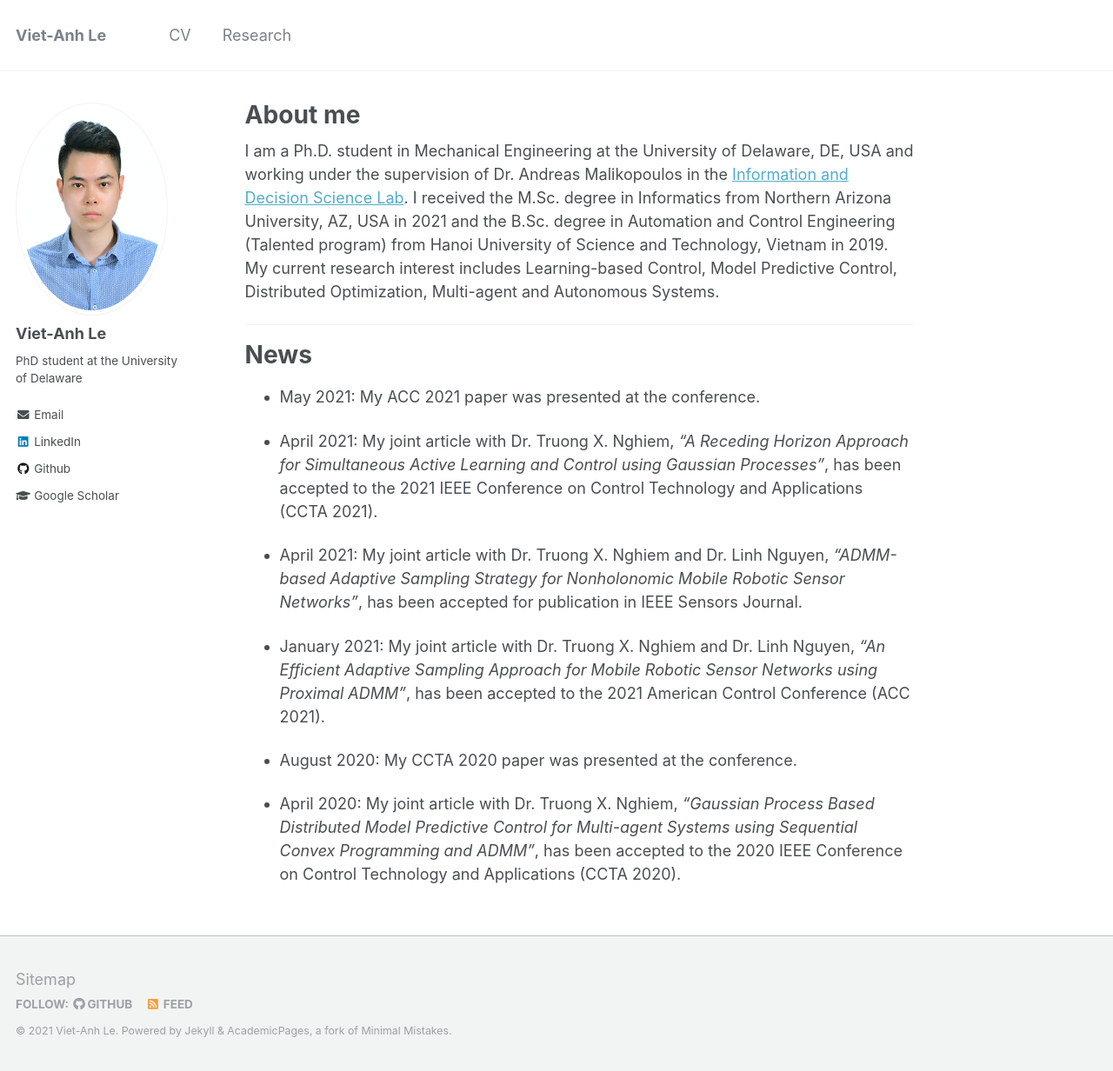
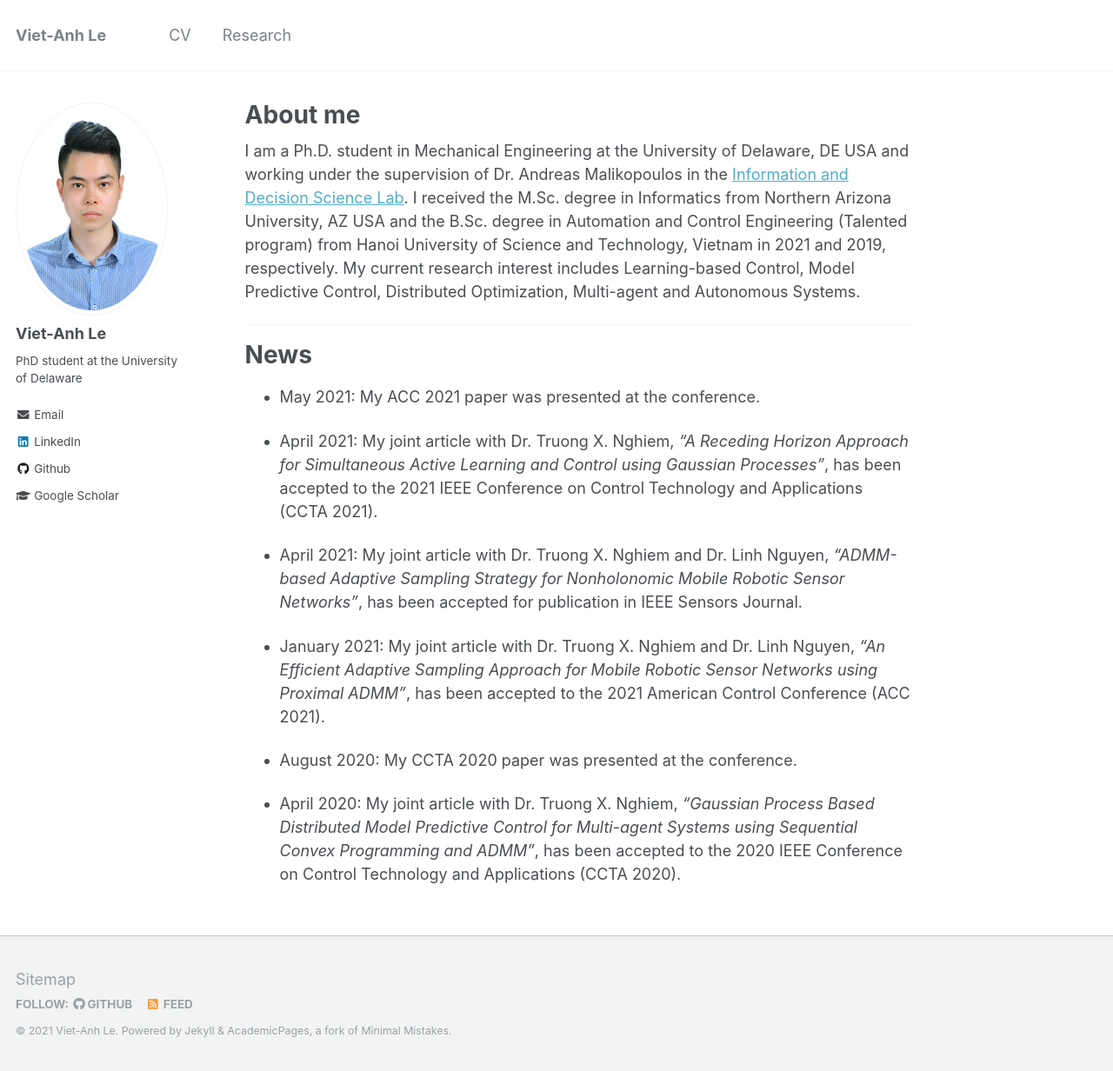
Before and after one commit to vietanhle0101/vietanhle0101.github.io, a Jekyll site: the page built from _pages/about.md, in a window 1280 px wide and 1232 px high. Shown: the whole window at 87% size. Built offline with Jekyll 4.4.1, drawn with Linux system fonts in a browser that asks for light colours.

Commit message:
minor thing

```diff
--- a/_pages/about.md
+++ b/_pages/about.md
@@ -8,8 +8,8 @@ redirect_from:
   - /about.html
 ---
 
-I am a Ph.D. student in Mechanical Engineering at the University of Delaware, DE, USA and working under the supervision of Dr. Andreas Malikopoulos in the [Information and Decision Science Lab](https://sites.udel.edu/ids-lab/people/).
-I received the M.Sc. degree in Informatics from Northern Arizona University, AZ, USA in 2021 and the B.Sc. degree in Automation and Control Engineering (Talented program) from Hanoi University of Science and Technology, Vietnam in 2019.
+I am a Ph.D. student in Mechanical Engineering at the University of Delaware, DE USA and working under the supervision of Dr. Andreas Malikopoulos in the [Information and Decision Science Lab](https://sites.udel.edu/ids-lab/people/).
+I received the M.Sc. degree in Informatics from Northern Arizona University, AZ USA and the B.Sc. degree in Automation and Control Engineering (Talented program) from Hanoi University of Science and Technology, Vietnam in 2021 and 2019, respectively.
 My current research interest includes Learning-based Control, Model Predictive Control, Distributed Optimization, Multi-agent and Autonomous Systems.
 <!-- I am a Student Member of the IEEE and the IEEE Control System Society. -->
 
```
